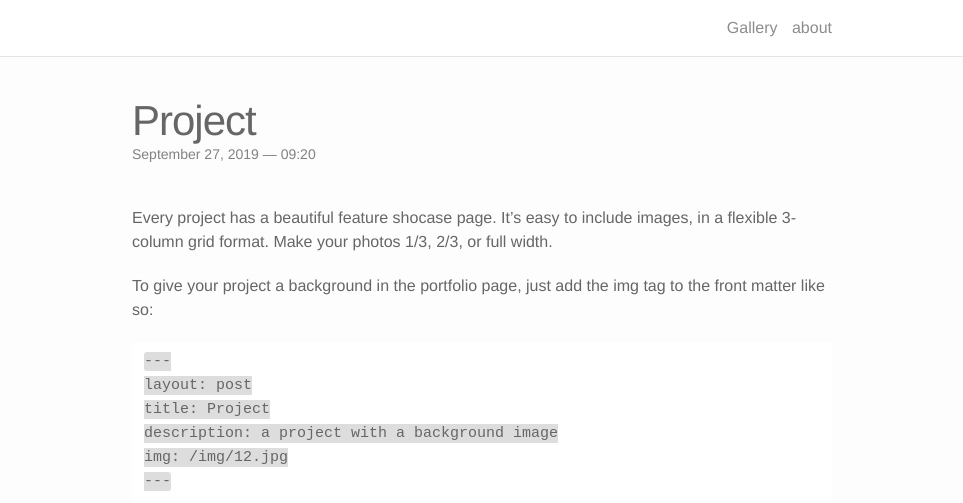
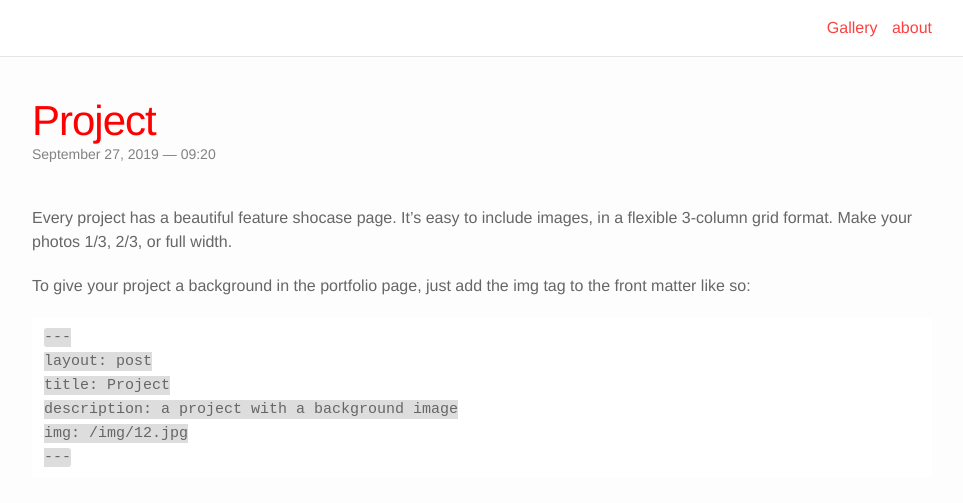
Before and after one commit to bogoli/-folio, a Jekyll site: the page built from _arts/1_project.markdown, in a window 1280 px wide and 1400 px high. Shown: the top 503 px of the window, without its empty margins (158-1121 px from the left). Built offline with Jekyll 4.4.1, drawn with Linux system fonts in a browser that asks for light colours; nearby versions of some CDN libraries; some of the changed text lies outside the part shown; grey boxes are pictures that could not be loaded.

Commit message:
Larger grid, adjust color scheme, theme

```diff
--- a/_arts/1_project.markdown
+++ b/_arts/1_project.markdown
@@ -2,7 +2,7 @@
 layout: post
 title: Project
 description: a project with a background image
-img: /img/12.jpg
+img: /img/Emerge-100-512.png
 ---
 
 Every project has a beautiful feature shocase page. It's easy to include images, in a flexible 3-column grid format. Make your photos 1/3, 2/3, or full width.
--- a/_layouts/default.html
+++ b/_layouts/default.html
@@ -14,7 +14,7 @@
       </div>
     </div>
 
-    {% include footer.html %}
+    <!-- {% include footer.html %} -->
 
   </body>
 
--- a/_sass/_base.scss
+++ b/_sass/_base.scss
@@ -24,17 +24,18 @@ $caption_font_size: 12px;
 $caption_color: #aaa;
 
 /* COLORS  */
-$red:  #FF3636;
+$red:  rgb(255, 0, 0);
 $orange: #F29105;
 $blue: #2698BA;
 $green: #11D68B;
 $lime_green: #B7D12A;
 $purple: #B509AC;
+$grey: rgb(43, 43, 43);
 
 
 $grey-color-dark: #333;   /* footer */
 $grey-color-light: #ddd;  /* navigation bar border */
-$text-color:     #666;
+$text-color:    #666;
 
 /* Set theme color *************************/
 $theme-color:   $red;
@@ -115,6 +116,7 @@ li {
  */
 h1, h2, h3, h4, h5, h6 {
     font-weight: 100;
+    color: $theme-color;
 }
 
 
@@ -122,7 +124,7 @@ h1, h2, h3, h4, h5, h6 {
  * Links
  */
 a {
-    color: $text-color;
+    color: $theme-color;
     text-decoration: none;
     /*
     &:visited {
@@ -130,7 +132,7 @@ a {
     }
     */
     &:hover {
-        color: $theme-color;
+        color: $grey;
         text-decoration: none;
     }
 }
@@ -195,8 +197,8 @@ pre {
  */
 
 .wrapper {
-    max-width: -webkit-calc(800px - (#{$horizontal-spacing-unit} * 2));
-    max-width:         calc(800px - (#{$horizontal-spacing-unit} * 2));
+    max-width: -webkit-calc(1000px - (#{$horizontal-spacing-unit} * 2));
+    max-width:         calc(1000px - (#{$horizontal-spacing-unit} * 2));
     margin-right: auto;
     margin-left: auto;
     padding-right: $horizontal-spacing-unit;
@@ -204,8 +206,8 @@ pre {
     @extend %clearfix;
 
     @include media-query($on-laptop) {
-        max-width: -webkit-calc(800px - (#{$horizontal-spacing-unit}));
-        max-width:         calc(800px - (#{$horizontal-spacing-unit}));
+        max-width: -webkit-calc(1000px - (#{$horizontal-spacing-unit}));
+        max-width:         calc(1000px - (#{$horizontal-spacing-unit}));
         padding-right: $spacing-unit / 2;
         padding-left: $spacing-unit / 2;
     }
--- a/_sass/_layout.scss
+++ b/_sass/_layout.scss
@@ -211,11 +211,13 @@ height: 230px;
 overflow: hidden;
 }
 .thumbnail img{
-width: 500px;
+width: 512px;
 height: auto;
-position: relative;
-left: -25%;
-top: -5%;
+position: absolute;
+left: -50%;
+
+top: -50%;
+margin-top: -50px;
 }
 .thumbnail a{
 float: left;
```
Also changed, not shown: img/Emerge-100-512.png (added).
